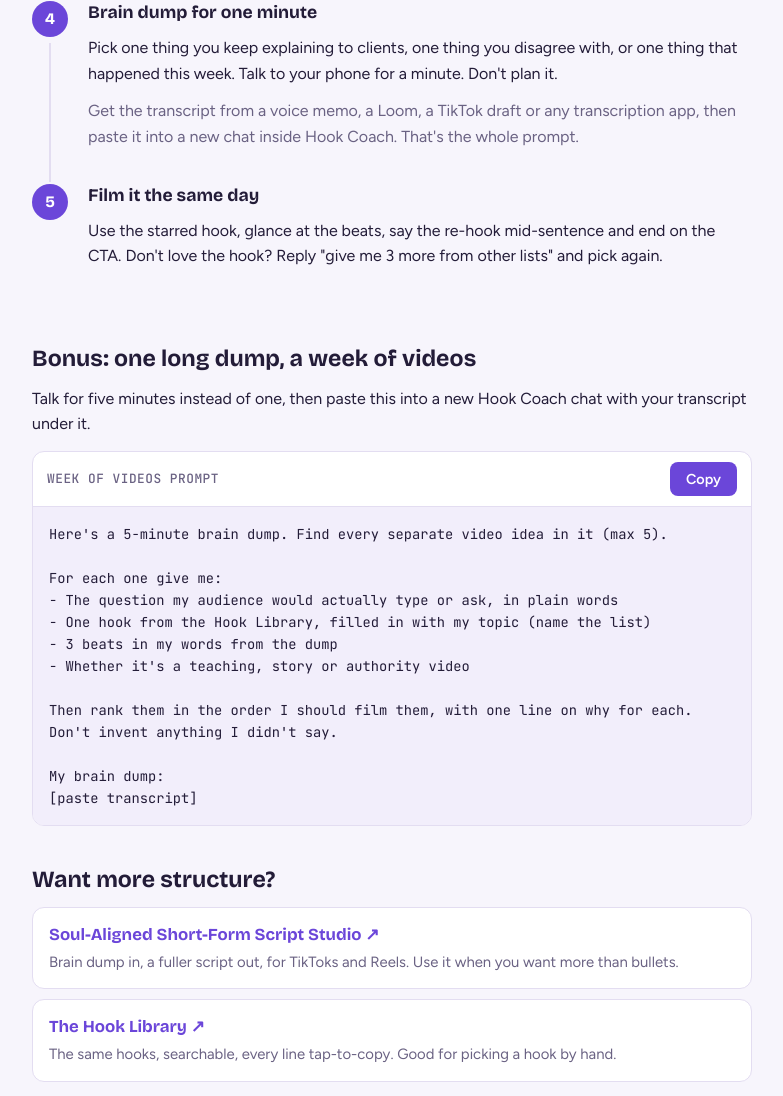
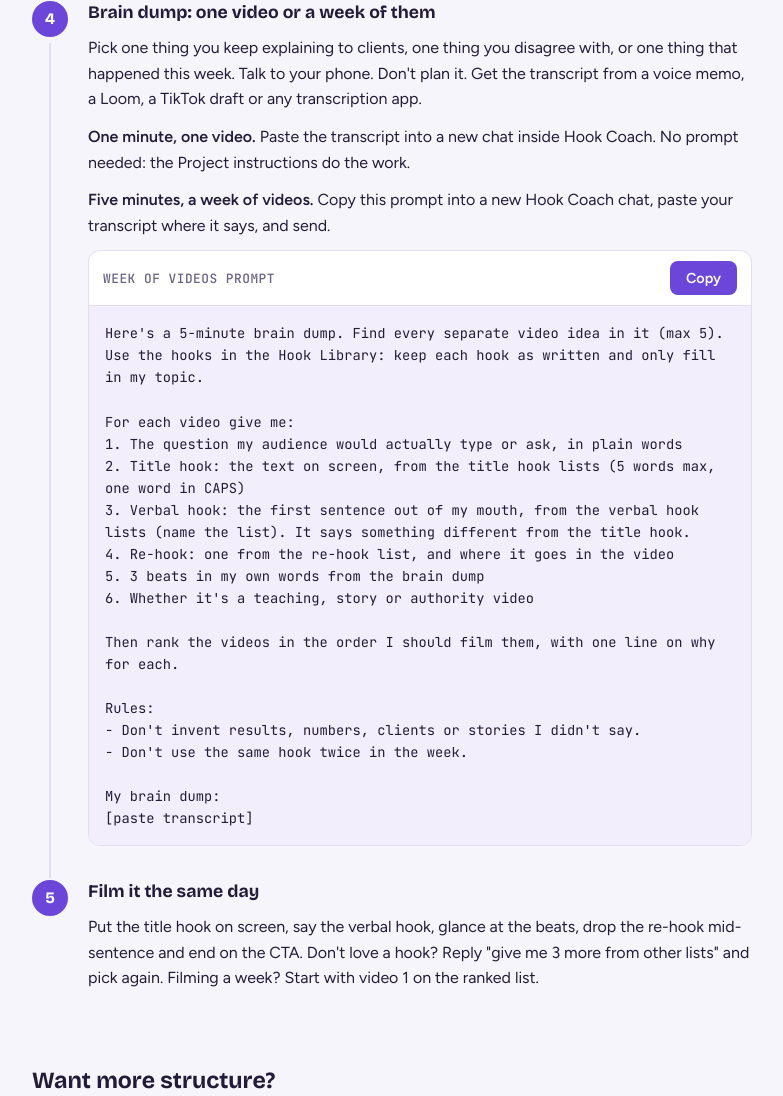
Before and after one commit to aefieldi/hookcoach, a plain HTML site: page index.html in a window 1280 px wide. Shown: the part 1612-2708 px from the top of the page, without its empty margins (248-1031 px from the left). Drawn offline with nearby package versions, Linux system fonts and the light colour scheme.

Commit message:
Hook Coach: week-of-videos prompt with title hook, verbal hook, re-hook
Co-Authored-By: Claude Opus 5.5 <noreply@anthropic.com>

```diff
--- a/index.html
+++ b/index.html
@@ -123,36 +123,38 @@ Rules:
     </div></li>
 
     <li class="step"><div class="step-body">
-      <h3>Brain dump for one minute</h3>
-      <p>Pick one thing you keep explaining to clients, one thing you disagree with, or one thing that happened this week. Talk to your phone for a minute. Don't plan it.</p>
-      <p class="muted">Get the transcript from a voice memo, a Loom, a TikTok draft or any transcription app, then paste it into a new chat inside Hook Coach. That's the whole prompt.</p>
+      <h3>Brain dump: one video or a week of them</h3>
+      <p>Pick one thing you keep explaining to clients, one thing you disagree with, or one thing that happened this week. Talk to your phone. Don't plan it. Get the transcript from a voice memo, a Loom, a TikTok draft or any transcription app.</p>
+      <p><b>One minute, one video.</b> Paste the transcript into a new chat inside Hook Coach. No prompt needed: the Project instructions do the work.</p>
+      <p><b>Five minutes, a week of videos.</b> Copy this prompt into a new Hook Coach chat, paste your transcript where it says, and send.</p>
+      <div class="box">
+        <div class="box-head"><b>WEEK OF VIDEOS PROMPT</b><button class="copy" data-src="week">Copy</button></div>
+        <pre id="week">Here's a 5-minute brain dump. Find every separate video idea in it (max 5). Use the hooks in the Hook Library: keep each hook as written and only fill in my topic.
+
+For each video give me:
+1. The question my audience would actually type or ask, in plain words
+2. Title hook: the text on screen, from the title hook lists (5 words max, one word in CAPS)
+3. Verbal hook: the first sentence out of my mouth, from the verbal hook lists (name the list). It says something different from the title hook.
+4. Re-hook: one from the re-hook list, and where it goes in the video
+5. 3 beats in my own words from the brain dump
+6. Whether it's a teaching, story or authority video
+
+Then rank the videos in the order I should film them, with one line on why for each.
+
+Rules:
+- Don't invent results, numbers, clients or stories I didn't say.
+- Don't use the same hook twice in the week.
+
+My brain dump:
+[paste transcript]</pre>
+      </div>
     </div></li>
 
     <li class="step"><div class="step-body">
       <h3>Film it the same day</h3>
-      <p>Use the starred hook, glance at the beats, say the re-hook mid-sentence and end on the CTA. Don't love the hook? Reply "give me 3 more from other lists" and pick again.</p>
+      <p>Put the title hook on screen, say the verbal hook, glance at the beats, drop the re-hook mid-sentence and end on the CTA. Don't love a hook? Reply "give me 3 more from other lists" and pick again. Filming a week? Start with video 1 on the ranked list.</p>
     </div></li>
   </ol>
-</section>
-
-<section class="section">
-  <h2>Bonus: one long dump, a week of videos</h2>
-  <p>Talk for five minutes instead of one, then paste this into a new Hook Coach chat with your transcript under it.</p>
-  <div class="box">
-    <div class="box-head"><b>WEEK OF VIDEOS PROMPT</b><button class="copy" data-src="week">Copy</button></div>
-    <pre id="week">Here's a 5-minute brain dump. Find every separate video idea in it (max 5).
-
-For each one give me:
-- The question my audience would actually type or ask, in plain words
-- One hook from the Hook Library, filled in with my topic (name the list)
-- 3 beats in my words from the dump
-- Whether it's a teaching, story or authority video
-
-Then rank them in the order I should film them, with one line on why for each. Don't invent anything I didn't say.
-
-My brain dump:
-[paste transcript]</pre>
-  </div>
 </section>
 
 <section class="section">
```
